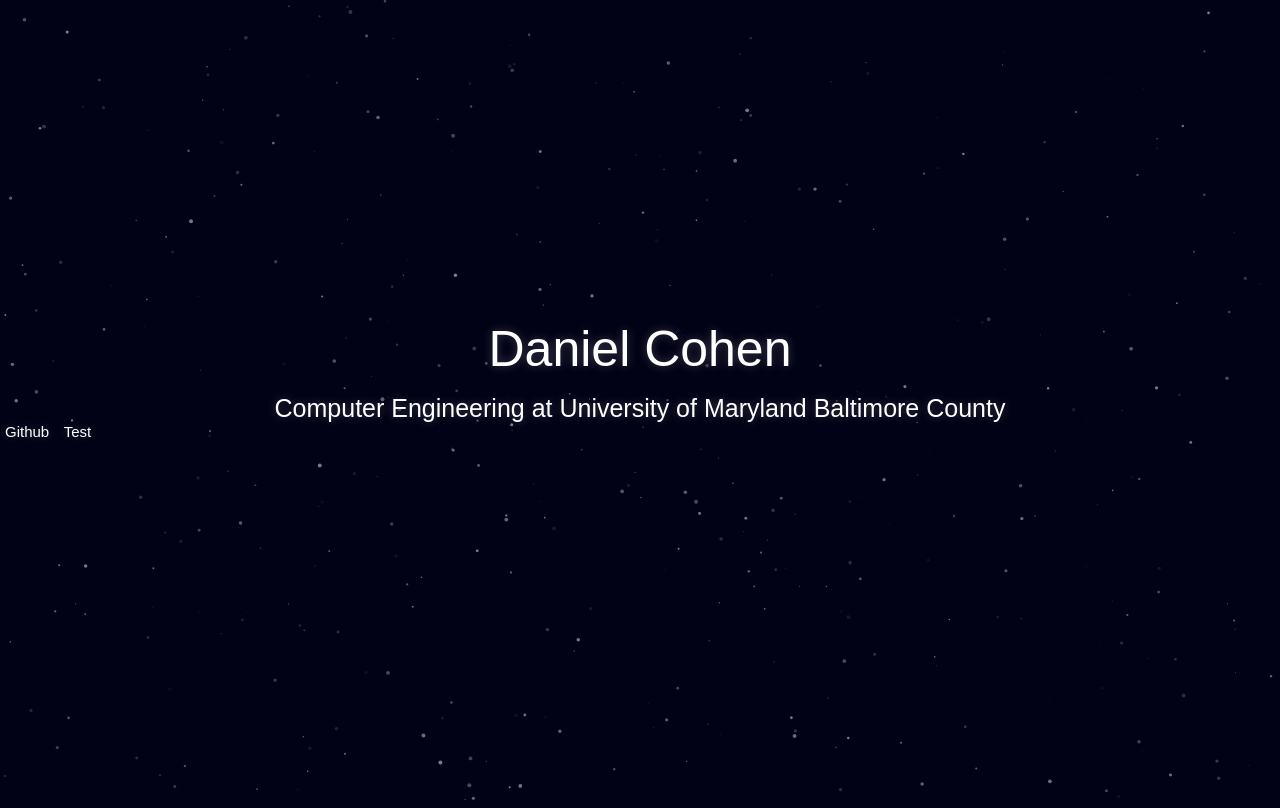
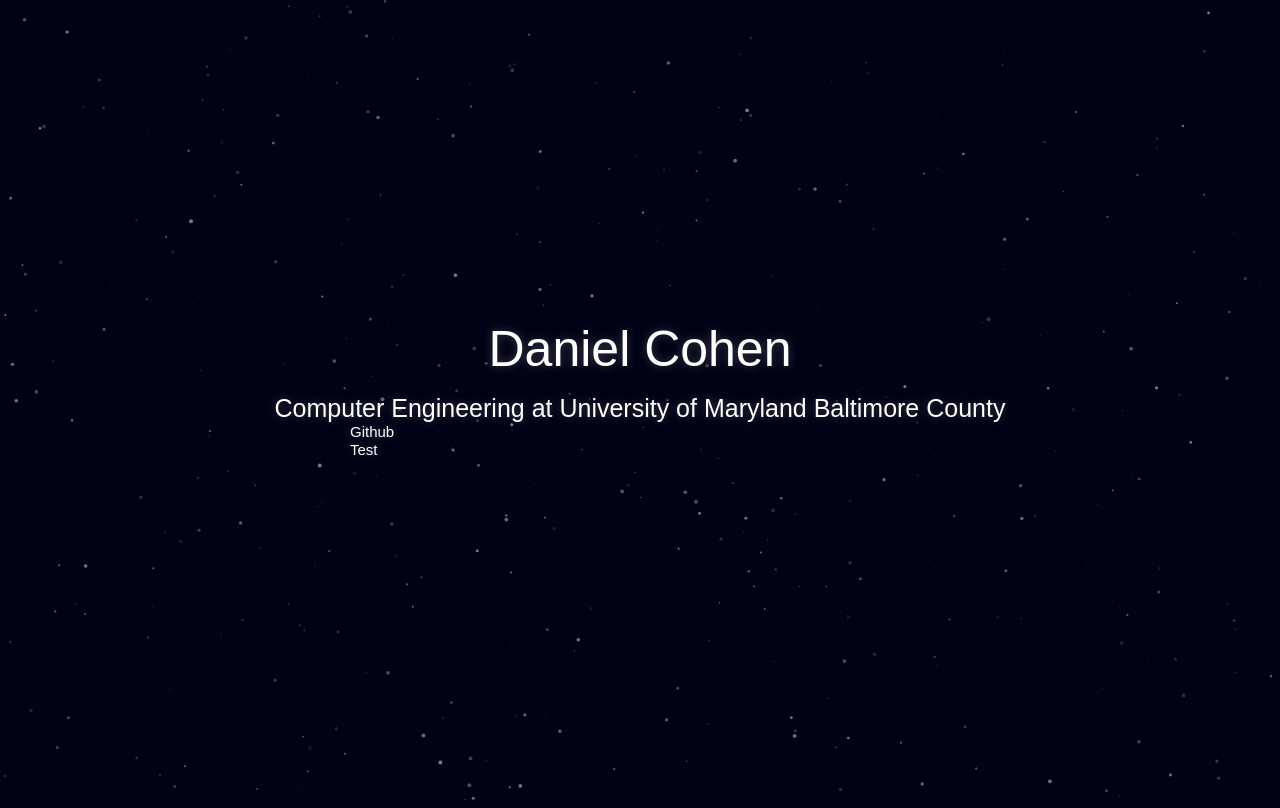
Before and after one commit to Danco21/Danco21.github.io, a plain HTML site: page index.html in a window 1280 px wide. Drawn offline with Linux system fonts and the light colour scheme.

Commit message:
Update main.css

```diff
--- a/main.css
+++ b/main.css
@@ -41,12 +41,12 @@ h2{
 h3{
     display: inline;
     width: 200px;
-    padding: 5px;
+    padding: 350px;
     color: #fff;
     font-size: 15px;
     text-transform: unset;
     font-weight: 300;
-    text-align: justify;
+    text-align: right;
     padding-top: 2vh;
     /*text-decoration: underline;*/
     text-shadow: 0 0 10px rgba(255,255,255,.25);
```
